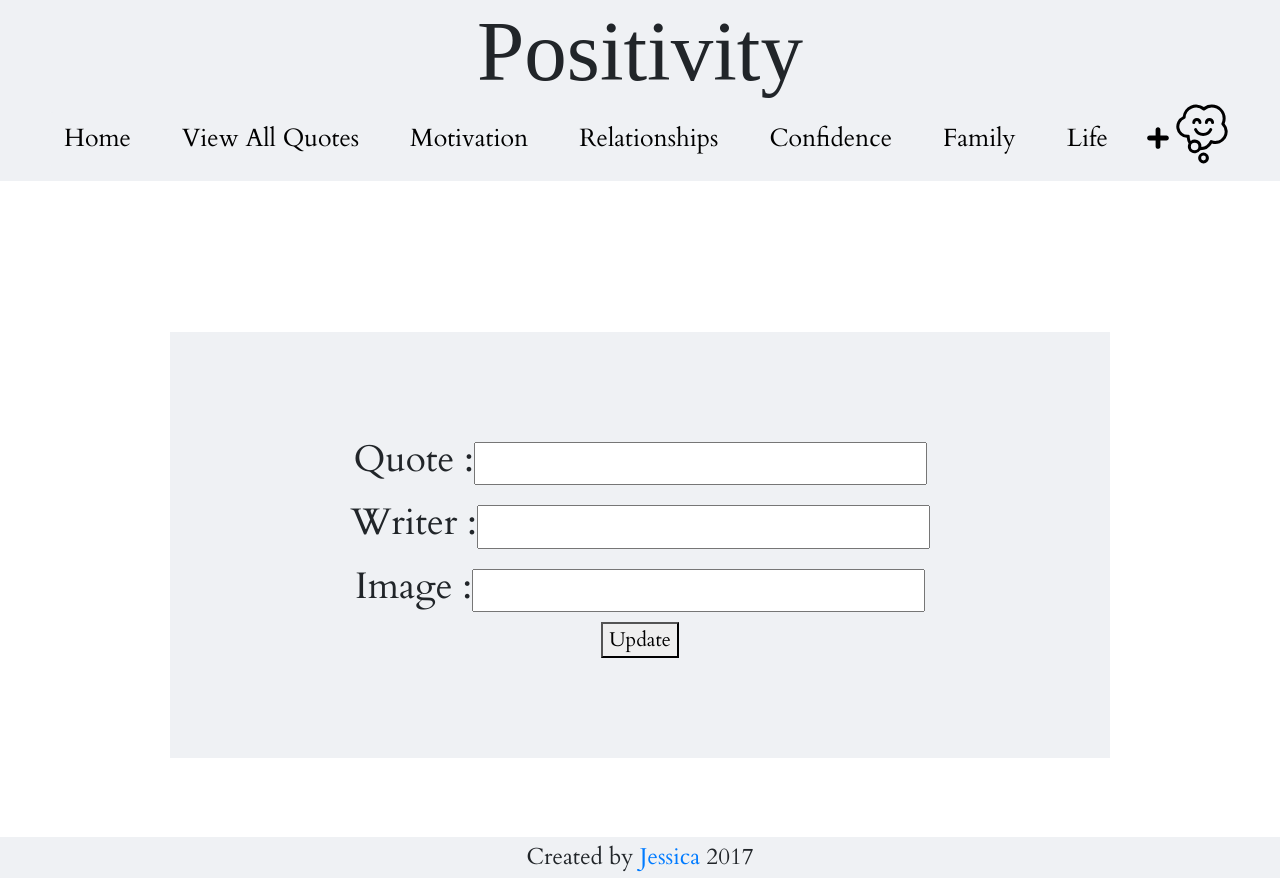
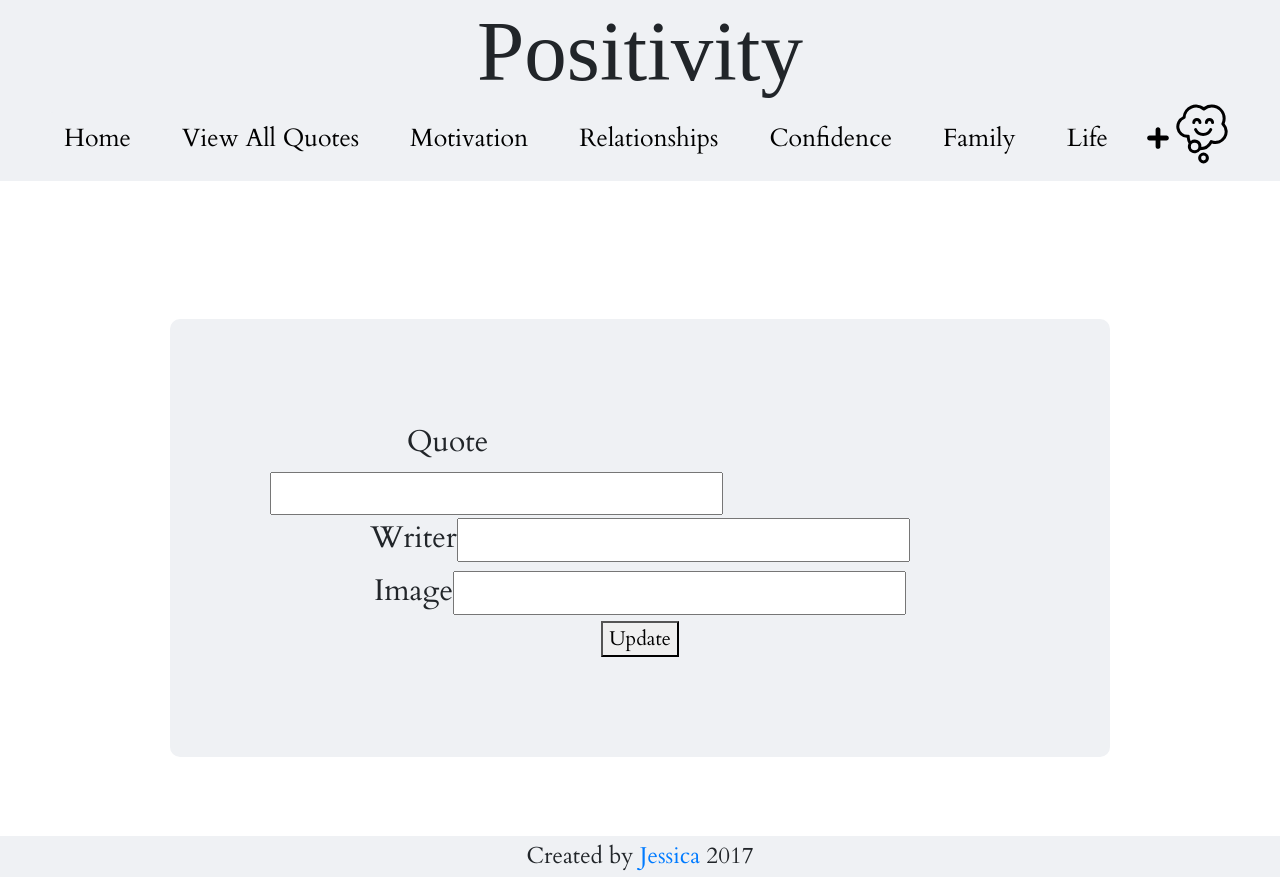
Before and after one commit to jessicaanais/Quarter3, a React (Create React App) app in the folder positive-sprinkle/: page /edit/1 in a window 1280 px wide. Built offline with nearby package versions, Linux system fonts and the light colour scheme; no server answers; a web font is replaced by a local one.

Commit message:
code freeze

```diff
--- a/positive-sprinkle/src/App.css
+++ b/positive-sprinkle/src/App.css
@@ -48,5 +48,5 @@ footer {
 }
 
 Label {
-  font-size: 37px;
+  font-size: 30px;
 }
--- a/positive-sprinkle/src/components/Allquotes.js
+++ b/positive-sprinkle/src/components/Allquotes.js
@@ -36,7 +36,7 @@ class Allquotes extends Component{
           <Input type="text" placeholder="Search . . ."
             value={this.state.search}
             onChange={this.updateSearch.bind(this)}
-            style={{ height: 50, fontSize: '40px', marginBottom: 25}}
+            style={{borderBottomStyle: "solid", borderBottomColor: "#eff1f4'", height: 50, fontSize: 30, borderBottomWidth: 3, marginBottom: 25, outline: "none"}}
             />
           </Col>
         </Row>
--- a/positive-sprinkle/src/components/EditQuote.js
+++ b/positive-sprinkle/src/components/EditQuote.js
@@ -3,7 +3,7 @@ import { connect } from 'react-redux'
 import { bindActionCreators } from 'redux'
 import { Field, reduxForm } from 'redux-form'
 import { editQuotes } from '../actions/quotes'
-import { Label, Form, Container} from 'reactstrap'
+import { Label, Form, Container, Row, Col} from 'reactstrap'
 
 class EditQuote extends Component {
   theQuote = (values) => {
@@ -15,11 +15,13 @@ class EditQuote extends Component {
     console.log('props', this.props);
     const { handleSubmit } = this.props
     return (
-      <Container style={{ marginTop: "4%", padding: 100}}>
-      <div style={{ backgroundColor: "#EFF1F4"}}>
-      <Form onSubmit={handleSubmit(this.theQuote)} style={{padding: 100}}>
+      <Container style={{ marginTop: "3%", padding: 100}}>
+      <div style={{ backgroundColor: "#EFF1F4", borderRadius: 10}}>
+      <Form onSubmit={handleSubmit(this.theQuote)} style={{padding: 100, borderRadius: 5}}>
+        <Row>
+          <Col xs="6">
         <div>
-           <Label for="quote">Quote :</Label>
+           <Label for="quote">Quote</Label>
            <Field
              style={{fontSize: '25px'}}
               name="quote"
@@ -27,8 +29,10 @@ class EditQuote extends Component {
               type="text"
               />
          </div>
+       </Col>
+       <Col>
          <div>
-           <Label for="writer">Writer :</Label>
+           <Label for="writer">Writer</Label>
            <Field
              style={{fontSize: '25px'}}
               name="writer"
@@ -36,8 +40,10 @@ class EditQuote extends Component {
               type="text"
              />
          </div>
+       </Col>
+     </Row>
          <div>
-           <Label for="img">Image :</Label>
+           <Label for="img">Image</Label>
            <Field
              style={{fontSize: '25px'}}
               name="img"
--- a/positive-sprinkle/src/components/QuoteInput.js
+++ b/positive-sprinkle/src/components/QuoteInput.js
@@ -14,7 +14,6 @@ class QuoteInput extends Component {
   handleSubmit = (e) => {
     e.preventDefault()
     this.props.addQuotes(this.state)
-    // this.props.history.push('/viewquotes')
   }
   render() {
     return (
```
